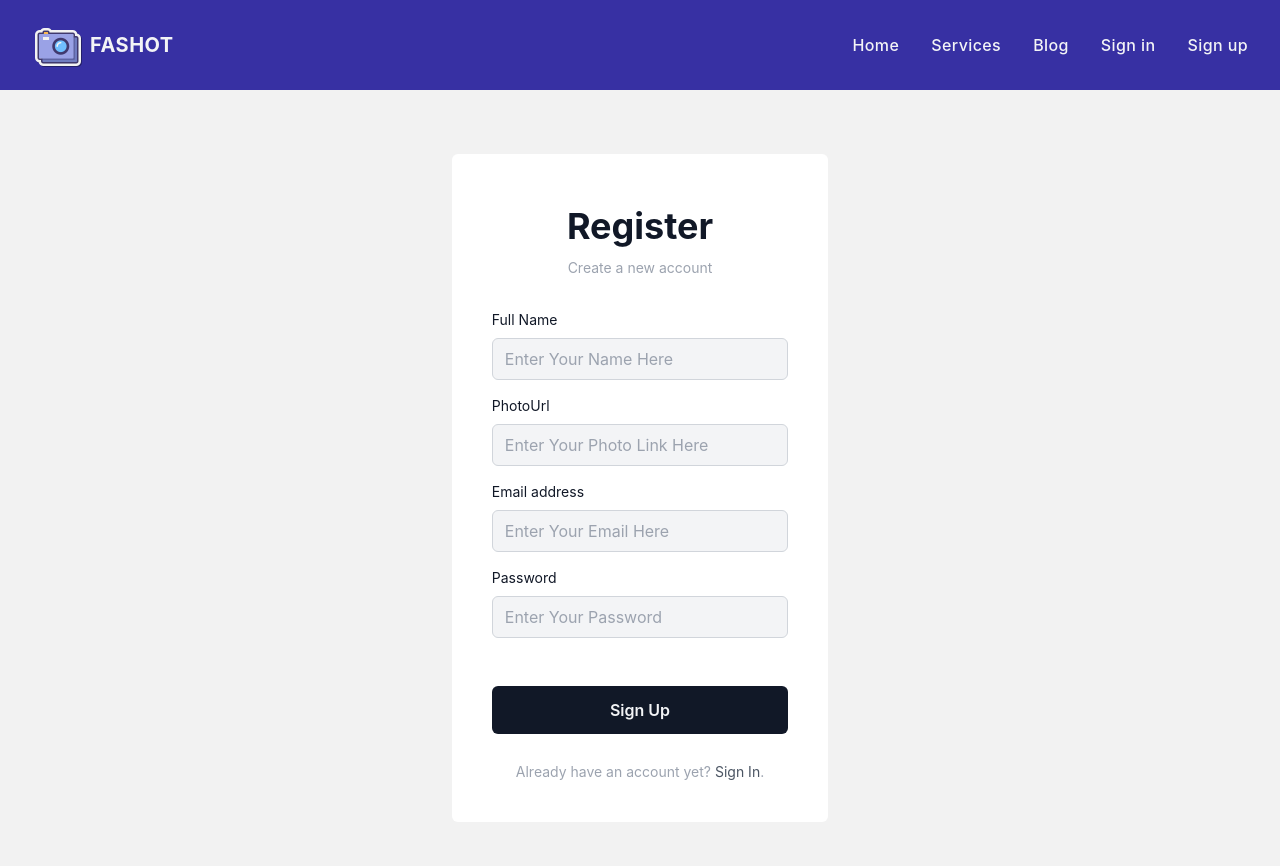
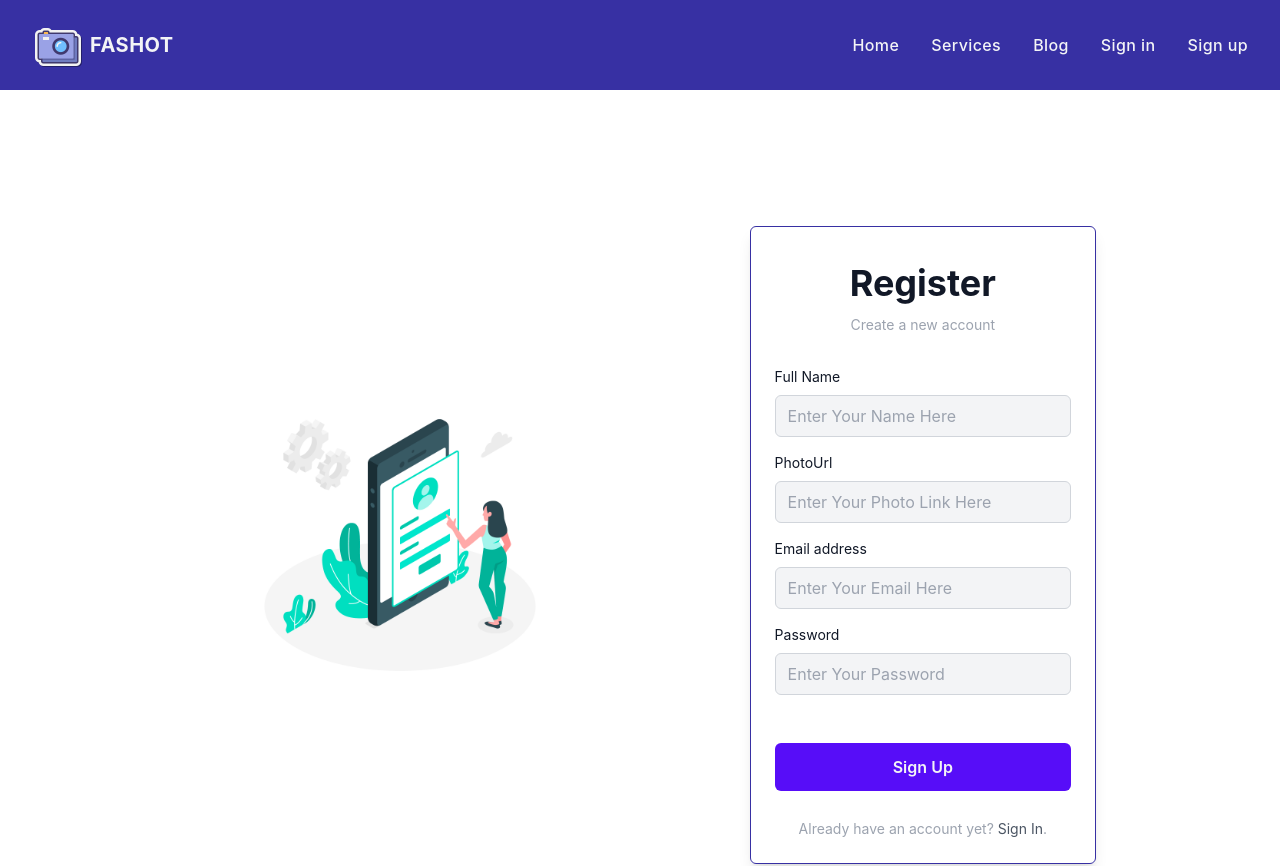
Before and after one commit to imhasnat/FASHOT, a React (Create React App) app: page /register in a window 1280 px wide. Shown: the top 866 px of the page. Built offline with nearby package versions, Linux system fonts and the light colour scheme; no server answers.

Commit message:
register page completed

```diff
--- a/src/Pages/Login/Login/Login.js
+++ b/src/Pages/Login/Login/Login.js
@@ -57,13 +57,13 @@ const Login = () => {
     }
 
     return (
-        <section className="w-11/12 md:w-9/12 mx-auto my-10 dark:text-gray-100 ">
+        <section className="w-full lg:w-9/12 mx-auto my-10 dark:text-gray-100 ">
             <div className="container flex flex-col justify-center items-center p-6 mx-auto sm:py-12 lg:py-24 lg:flex-row lg:justify-between">
                 <div className="flex items-center justify-center p-6 mt-8 lg:mt-0 h-72 sm:h-80 lg:h-96 xl:h-112 2xl:h-128">
                     <img src={login} alt="" className="object-contain h-72 sm:h-80 lg:h-96 xl:h-112 2xl:h-128" />
                 </div>
                 <div className='flex justify-center items-center'>
-                    <div className='flex flex-col max-w-md p-6 rounded-md sm:p-10 bg-gray-100 text-gray-900'>
+                    <div className='flex flex-col max-w-md p-6 rounded-md sm:p-10 border border-indigo-800 shadow-lg text-gray-900'>
                         <div className='mb-2 text-center'>
                             <h1 className='my-3 text-4xl font-bold'>Sign in</h1>
                             <p className='text-sm text-gray-400'>
@@ -127,7 +127,7 @@ const Login = () => {
                             <div>
                                 <button
                                     type='submit'
-                                    className='w-full px-8 py-3 font-semibold rounded-md bg-gray-900 hover:bg-gray-700 hover:text-white text-gray-100'
+                                    className='w-full px-8 py-3 font-semibold rounded-md btn-primary text-gray-100'
                                 >
                                     Sign in
                                 </button>
--- a/src/Pages/Login/Register/Register.js
+++ b/src/Pages/Login/Register/Register.js
@@ -5,6 +5,7 @@ import { toast } from 'react-toastify';
 import 'react-toastify/dist/ReactToastify.css';
 import { AuthContext } from '../../../Contexts/AuthProvider/AuthProvider';
 import useTitle from '../../../Hook/useTitle';
+import regi from '../../../assests/regi.jpg';
 
 const Register = () => {
     const { createUser, updateUserInfo, setLoading, setUser } = useContext(AuthContext);
@@ -60,8 +61,13 @@ const Register = () => {
     }
 
     return (
-        <div className='flex justify-center items-center py-16 bg-base-200'>
-            <div className='flex flex-col max-w-md p-2 rounded-md sm:p-10 bg-base-100 text-gray-900'>
+        <section className="w-full lg:w-9/12 mx-auto my-10 dark:text-gray-100 ">
+            <div className="container flex flex-col justify-center items-center p-6 mx-auto sm:py-12 lg:py-24 md:flex-row lg:justify-between">
+                <div className="flex items-center justify-center p-6 mt-8 lg:mt-0 h-72 sm:h-80 lg:h-96 xl:h-112 2xl:h-128">
+                    <img src={regi} alt="" className="object-contain h-72 sm:h-80 lg:h-96 xl:h-112 2xl:h-128" />
+                </div>
+                <div className='flex justify-center items-center'>
+                    <div className='flex flex-col max-w-md p-6 rounded-md border border-indigo-800 shadow-lg  text-gray-900'>
                         <div className='mb-8 text-center'>
                             <h1 className='my-3 text-4xl font-bold'>Register</h1>
                             <p className='text-sm text-gray-400'>Create a new account</p>
@@ -134,7 +140,7 @@ const Register = () => {
                                 <div>
                                     <button
                                         type='submit'
-                                className='w-full px-8 py-3 font-semibold rounded-md bg-gray-900 hover:bg-gray-700 hover:text-white text-gray-100'
+                                        className='w-full px-8 py-3 font-semibold rounded-md btn-primary text-gray-100'
                                     >
                                         Sign Up
                                     </button>
@@ -172,6 +178,8 @@ const Register = () => {
                         </p>
                     </div>
                 </div>
+            </div>
+        </section>
     );
 };
 
--- a/src/Pages/Service/DetailService.js
+++ b/src/Pages/Service/DetailService.js
@@ -36,7 +36,7 @@ const DetailService = () => {
                     :
                     <>
                         <div className='my-10'>
-                            <h1 className='text-center'>Please <Link className='text-primary' to={'/login'}> <button>Login</button> </Link> To Add a Review</h1>
+                            <h1 className='text-center'>Please <Link className='text-primary' to={'/login'}> <button className='hover:underline'>Login</button> </Link> To Add a Review</h1>
                         </div>
                     </>
             }
```
Lines whose indentation alone changed are shown as unchanged.
